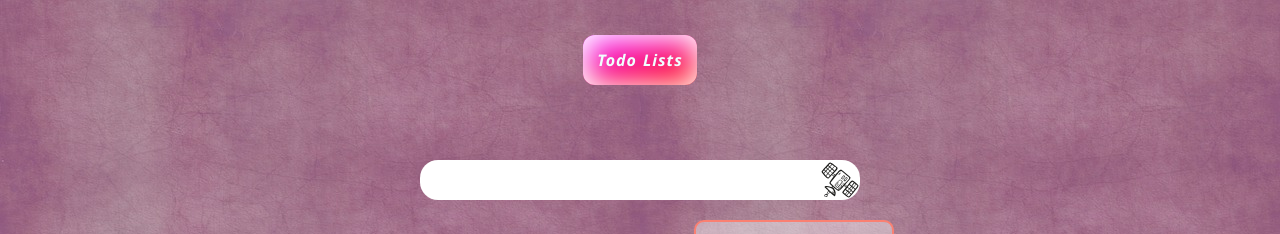
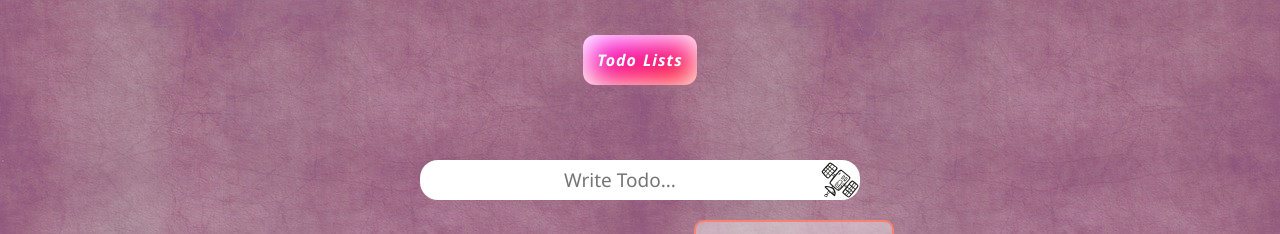
Before and after one commit to Mahdi-Falahati/TodoList, a plain HTML site: page index.html in a window 1280 px wide. Shown: the top 234 px of the page. Drawn offline with Linux system fonts and the light colour scheme.

Commit message:
added place holder to input and chnge bg color

```diff
--- a/index.html
+++ b/index.html
@@ -20,7 +20,7 @@
         <main>
             <form>
 
-                <input type="text" class="todo-input">
+                <input type="text" class="todo-input" placeholder="Write Todo...">
                 <button id="btn-input">
                     <img src="img/icons/send.svg" alt="">
                 </button>
--- a/style/main.css
+++ b/style/main.css
@@ -7,7 +7,7 @@
 }
 
 body {
-    background: #a72d12;
+    background: #370042;
     background-image: url("../img/background.jpg");
     min-height: 100vh;
     color: azure;
```
